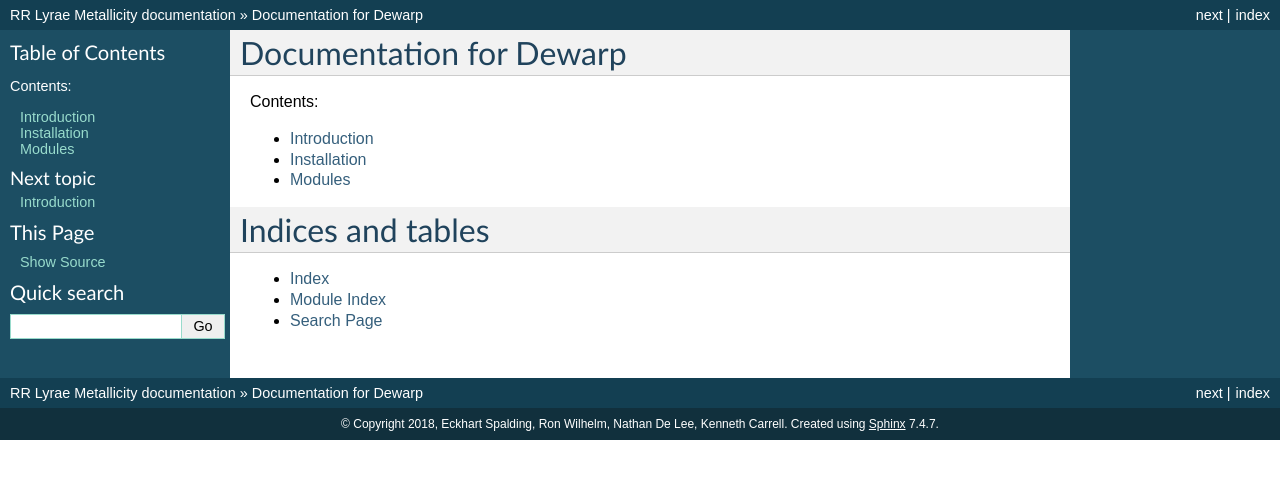
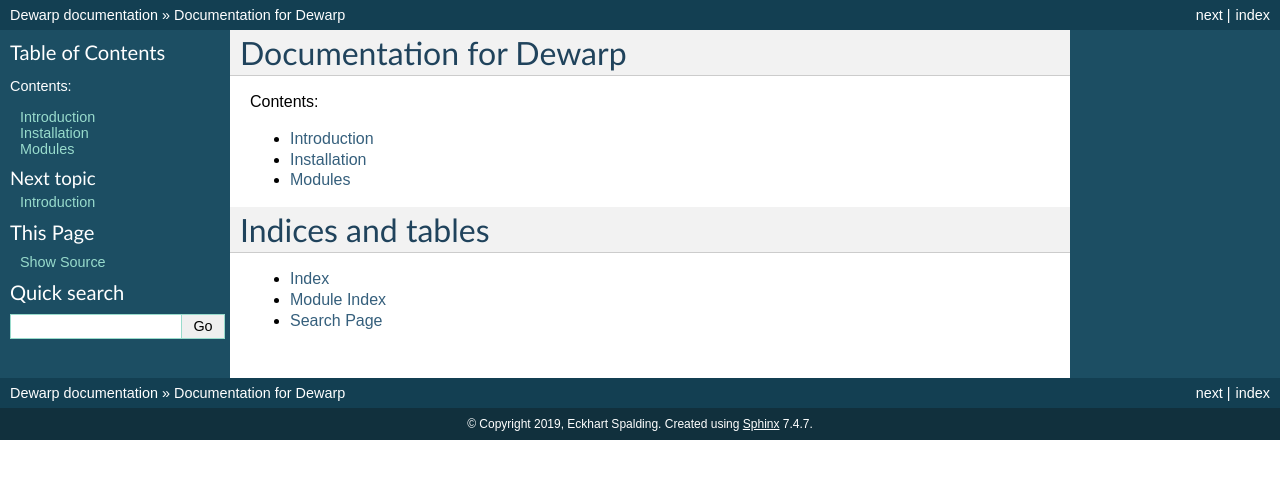
Before and after one commit to mwanakijiji/dewarp, a Sphinx documentation site: the page built from docs/index.rst, in a window 1280 px wide. Shown: the top 479 px of the page. Built offline with Sphinx 7.4.7, drawn with Linux system fonts in a browser that asks for light colours; pages that are not in the unit, such as notebooks, are missing from menus.

Commit message:
Added conf.py

```diff
--- a/docs/conf.py
+++ b/docs/conf.py
@@ -19,9 +19,9 @@
 
 # -- Project information -----------------------------------------------------
 
-project = 'RR Lyrae Metallicity'
-copyright = '2018, Eckhart Spalding, Ron Wilhelm, Nathan De Lee, Kenneth Carrell'
-author = 'Eckhart Spalding, Ron Wilhelm, Nathan De Lee, Kenneth Carrell'
+project = 'Dewarp'
+copyright = '2019, Eckhart Spalding'
+author = 'Eckhart Spalding'
 
 # The short X.Y version
 version = ''
```
